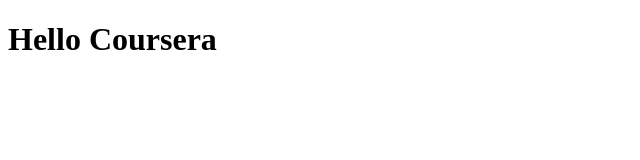
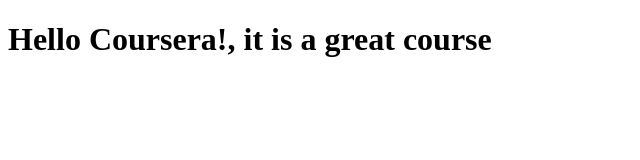
Before and after one commit to Surya23-Git/Coursera-test, a plain HTML site: page site/index.html in a window 1280 px wide. Shown: the whole page, without its empty margins (0-640 px from the left). Drawn offline with Linux system fonts and the light colour scheme.

Commit message:
small addition to our page content.

```diff
--- a/site/index.html
+++ b/site/index.html
@@ -4,6 +4,6 @@
 	<title>Hello Coursera!</title>
 </head>
 <body>
-<h1>Hello Coursera</h1>
+<h1>Hello Coursera!, it is a great course</h1>
 </body>
 </html>
```
